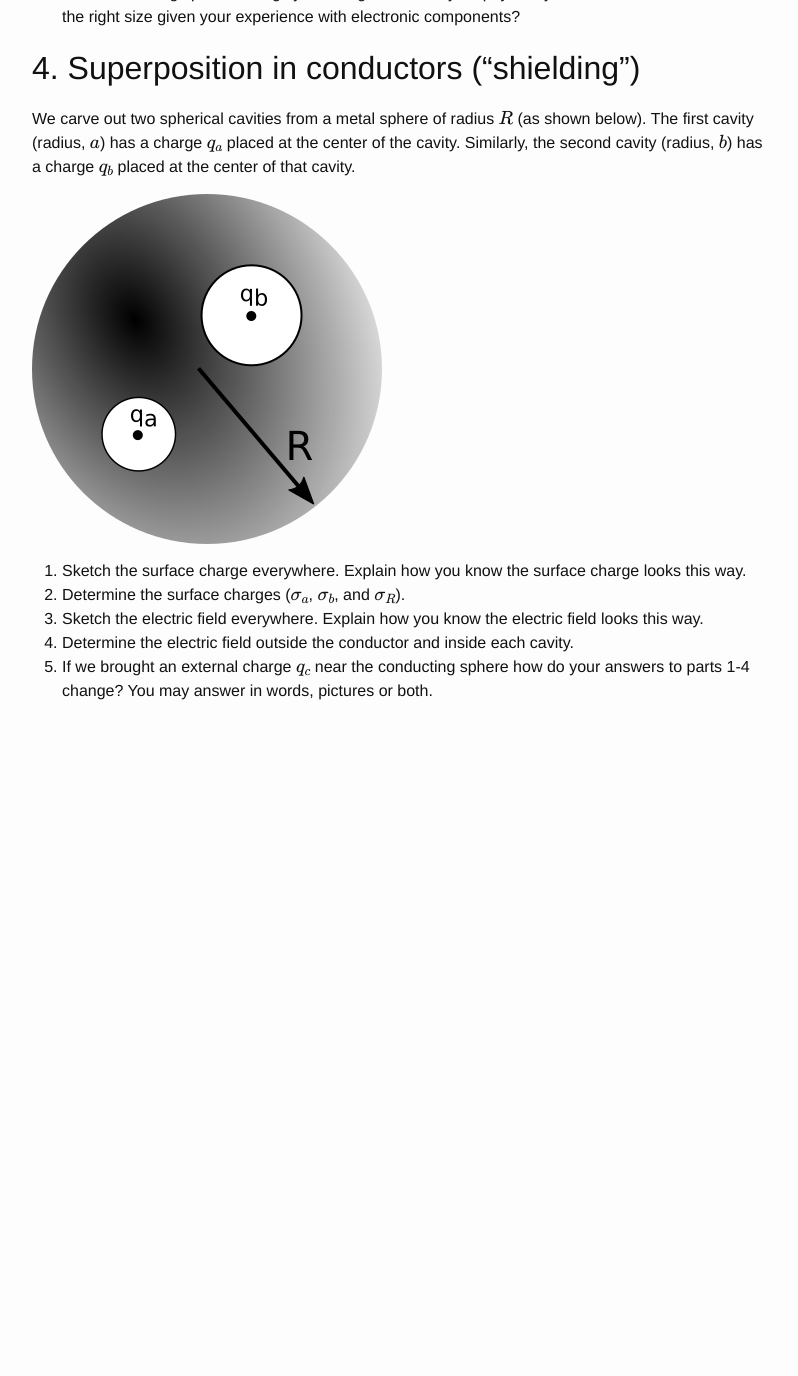
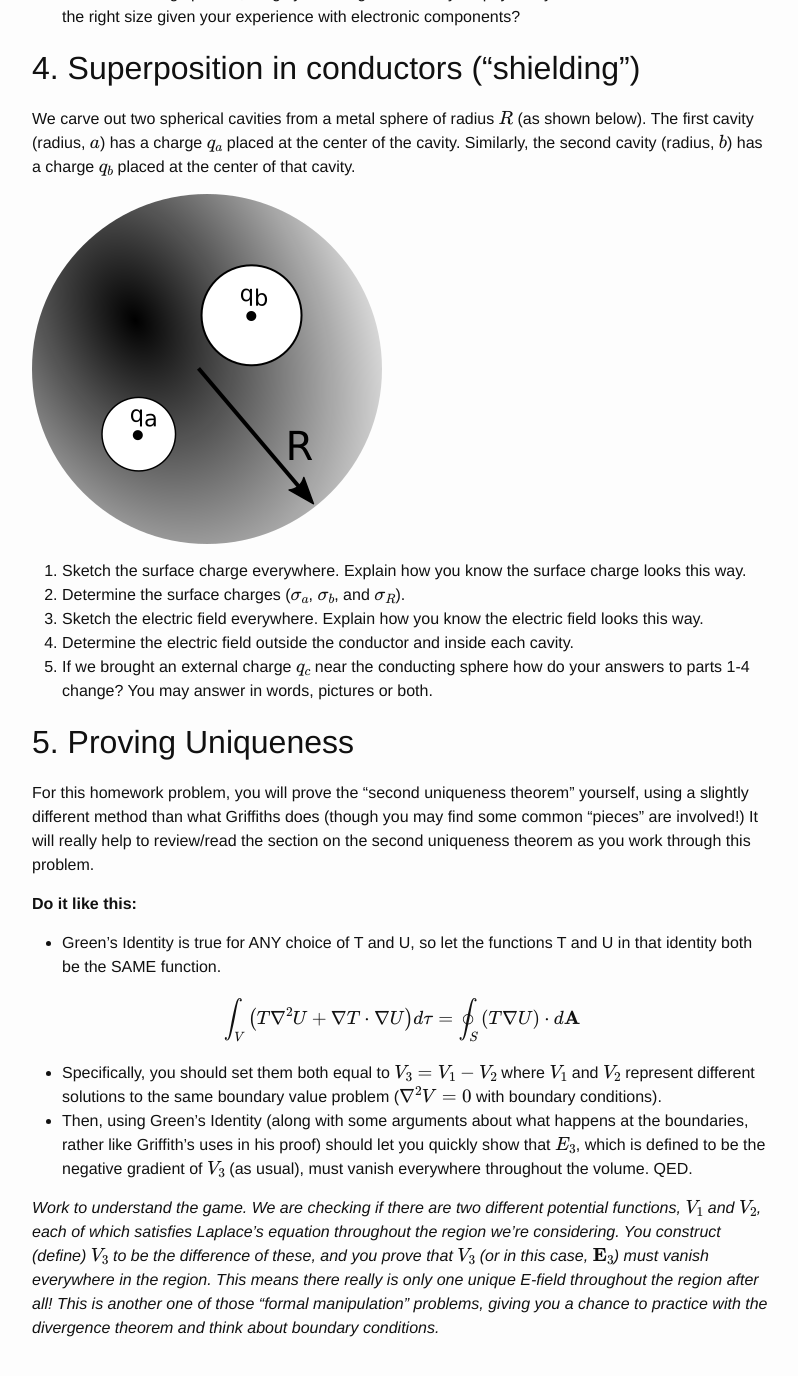
Before and after one commit to dannycab/phy481msu, a Jekyll site: the page built from assignments/homework5.md, in a window 1280 px wide and 1400 px high, scrolled down 1608 px. Shown: the top 1376 px of the window, without its empty margins (238-1036 px from the left). Built offline with Jekyll 4.4.1, drawn with Linux system fonts in a browser that asks for light colours; formulas are drawn with MathJax 3; before the commit the page ends 2371 px from its top, so only the background shows below that.

Commit message:
updated homework

```diff
--- a/assignments/homework5.md
+++ b/assignments/homework5.md
@@ -49,3 +49,18 @@ We carve out two spherical cavities from a metal sphere of radius $R$ (as shown
 3. Sketch the electric field everywhere. Explain how you know the electric field looks this way.
 4. Determine the electric field outside the conductor and inside each cavity.
 5. If we brought an external charge $q_c$ near the conducting sphere how do your answers to parts 1-4 change? You may answer in words, pictures or both.
+
+## 5. Proving Uniqueness
+
+For this homework problem, you will prove the "second uniqueness theorem" yourself, using a slightly different method than what Griffiths does (though you may find some common "pieces" are involved!) It will really help to review/read the section on the second uniqueness theorem as you work through this problem.
+
+**Do it like this:**
+
+* Green's Identity is true for ANY choice of T and U, so let the functions T and U in that identity both be the SAME function.
+
+$$\int_V \left(T \nabla^2 U + \nabla T \cdot \nabla U\right) d\tau = \oint_S \left(T \nabla U\right)\cdot d\mathbf{A}$$
+
+* Specifically, you should set them both equal to $V_3=V_1-V_2$ where $V_1$ and $V_2$ represent different solutions to the same boundary value problem ($\nabla^2 V = 0$ with boundary conditions).
+* Then, using Green's Identity (along with some arguments about what happens at the boundaries, rather like Griffith's uses in his proof) should let you quickly show that $E_3$, which is defined to be the negative gradient of $V_3$ (as usual), must vanish everywhere throughout the volume.  QED.
+
+*Work to understand the game. We are checking if there are two different potential functions, $V_1$ and $V_2$, each of which satisfies Laplace's equation throughout the region we're considering. You construct (define) $V_3$ to be the difference of these, and you prove that $V_3$ (or in this case, $\mathbf{E}_3$) must vanish everywhere in the region. This means there really is only one unique E-field throughout the region after all!  This is another one of those "formal manipulation" problems, giving you a chance to practice with the divergence theorem and think about boundary conditions.*
```
